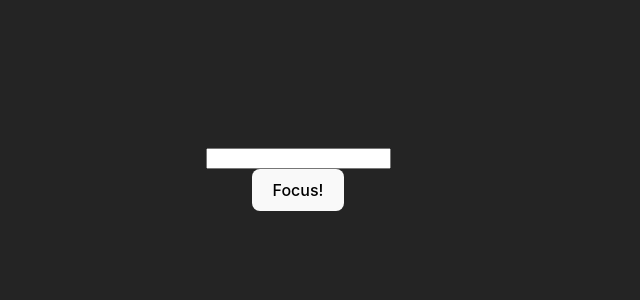
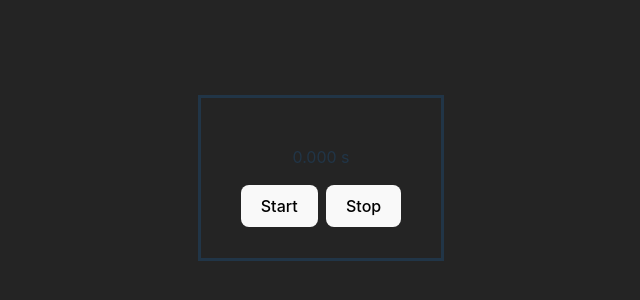
Before and after one commit to burakhanaksoy/JavaScriptStudy, a React (Vite) app in the folder JavaScriptStudy/reactStudy/first-react-project/: page / in a window 1280 px wide. Shown: the part 222-522 px from the top of the page, without its empty margins (342-982 px from the left). Built offline with nearby package versions, Linux system fonts and the light colour scheme.

Commit message:
add Refs information & examples

```diff
--- a/JavaScriptStudy/reactStudy/first-react-project/src/App.css
+++ b/JavaScriptStudy/reactStudy/first-react-project/src/App.css
@@ -68,3 +68,13 @@
 img {
   padding: 10px;
 }
+
+.stopwatch-box {
+  display: flex;
+  min-width: 15rem;
+  min-height: 10rem;
+  border: solid;
+  justify-content: center;
+  align-items: center;
+  flex-direction: column;
+}
--- a/JavaScriptStudy/reactStudy/first-react-project/src/App.tsx
+++ b/JavaScriptStudy/reactStudy/first-react-project/src/App.tsx
@@ -8,6 +8,7 @@ import Battery from "./containers/battery";
 import ProfileCard from "./containers/profileCards";
 import Cards from "./containers/cards";
 import Post from "./containers/post/Post";
+import Stopwatch from "./containers/stopwatch/Stopwatch";
 
 const colorList: string[] = [
   "#bf5656",
@@ -75,7 +76,8 @@ export default function App() {
       <MyArticle />
       <Battery />
       <Cards /> */}
-      <Post />
+      {/* <Post /> */}
+      <Stopwatch />
     </div>
   );
 }
--- /dev/null
+++ b/JavaScriptStudy/reactStudy/first-react-project/src/containers/stopwatch/Stopwatch.tsx
@@ -0,0 +1,32 @@
+import React, { FC, useRef, useState } from "react";
+
+const Stopwatch: FC = () => {
+  const [timeElapsed, setTimeElapsed] = useState(0);
+  const intervalID = useRef<number>();
+
+  const handleStart = () => {
+    const now = Date.now();
+    handleStop();
+    setTimeElapsed(0);
+    intervalID.current = setInterval(() => {
+      setTimeElapsed((Date.now() - now) / 1000);
+    }, 10);
+  };
+
+  const handleStop = () => {
+    clearInterval(intervalID.current);
+  };
+  return (
+    <>
+      <div className="stopwatch-box">
+        <p>{timeElapsed.toFixed(3)} s</p>
+        <div style={{ display: "flex", flexDirection: "row", gap: "0.5rem" }}>
+          <button onClick={handleStart}>Start</button>
+          <button onClick={handleStop}>Stop</button>
+        </div>
+      </div>
+    </>
+  );
+};
+
+export default Stopwatch;
```
Also changed, not shown: 2 other files (tests, documents, lock files or other folders).
